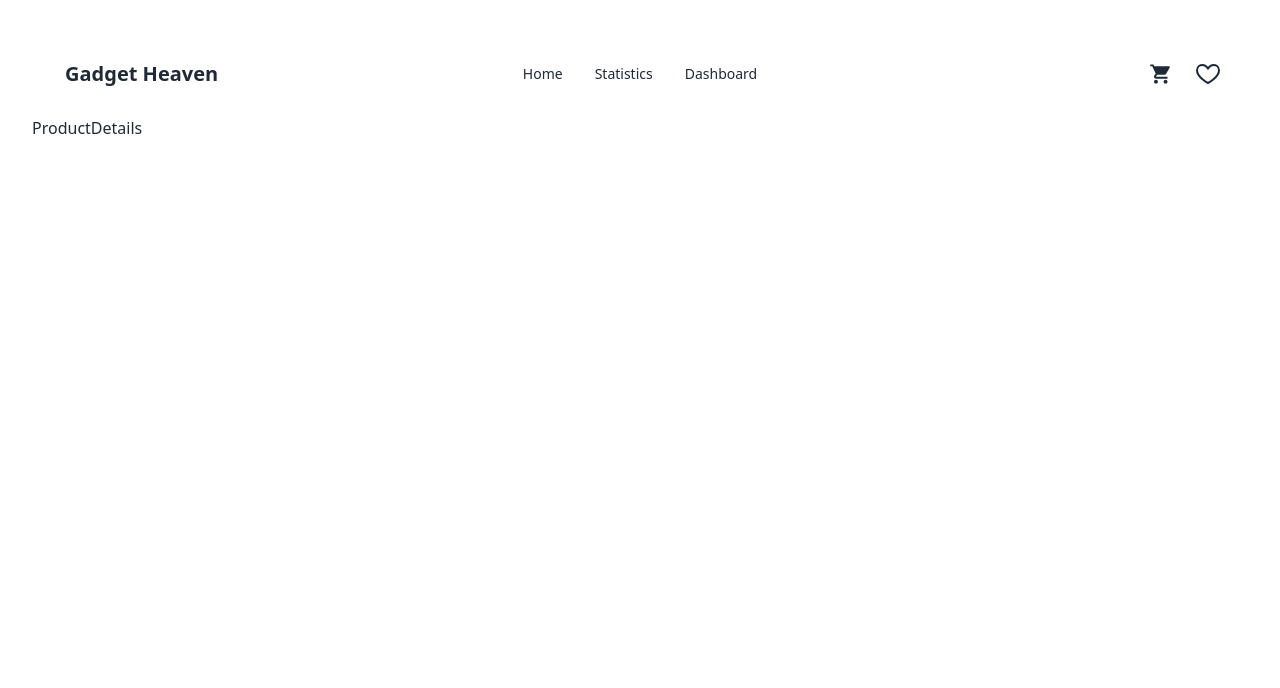
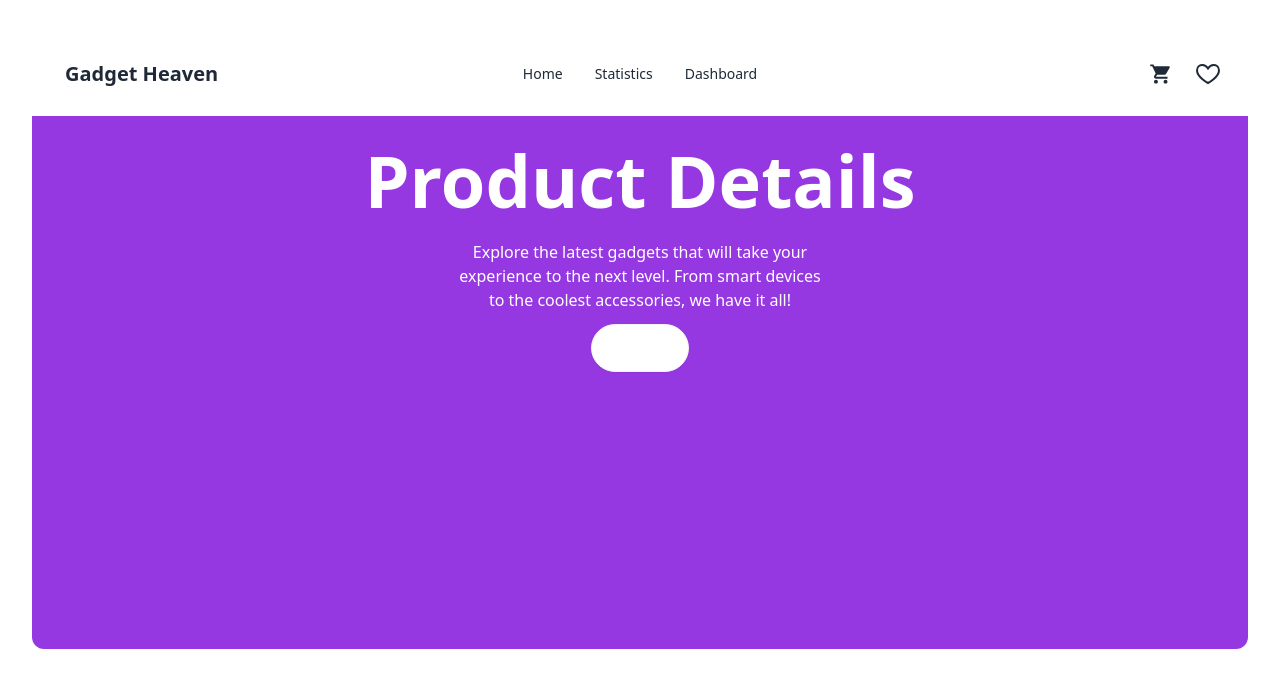
Before and after one commit to programming-hero-web-course-4/b10a8-gadget-heaven-ALNoman78, a React (Vite) app: page /product/1 in a window 1280 px wide. Shown: the top 688 px of the page. Built offline with nearby package versions, Linux system fonts and the light colour scheme.

Commit message:
dynamic text/ components added

```diff
--- a/src/components/Banner/Banner.jsx
+++ b/src/components/Banner/Banner.jsx
@@ -1,19 +1,32 @@
 import bannerImage from '../../assets/banner.jpg'
+import DynamicText from '../DynamicText/DynamicText'
 
 const Banner = () => {
     return (
-        <div className="hero">
-            <div className="hero-content text-center">
-                <div className="">
-                    <h1 className="text-7xl my-3 font-bold">Upgrade Your Tech Accessorize with Gadget Heaven Accessories</h1>
-                    <p className="py-6 md:w-2/4 mx-auto text-center">
-                        Explore the latest gadgets that will take your experience to the next level. From smart devices to the coolest accessories, we have it all!
-                    </p>
-                    <button className="btn bg-white text-purple-600 font-bold px-12 rounded-full">Shop Now</button>
-                    <div className='absolute w-[1154px]  bg-[rgba(255,255,255,0.34)] right-[23rem] rounded-[2.75rem] mx-auto -bottom-[7rem] mt-12'>
-                        <img className='w-full md:h-[600px] object-cover p-6 border-2 border-white rounded-[2.75rem]' src={bannerImage} alt="" />
-                    </div>
-                </div>
+        // <div className="hero">
+        //     <div className="hero-content text-center">
+        //         <div className="">
+        //             <h1 className="text-7xl my-3 font-bold">Upgrade Your Tech Accessorize with Gadget Heaven Accessories</h1>
+        //             <p className="py-6 md:w-2/4 mx-auto text-center">
+        //                 Explore the latest gadgets that will take your experience to the next level. From smart devices to the coolest accessories, we have it all!
+        //             </p>
+        //             <button className="btn bg-white text-purple-600 font-bold px-12 rounded-full">Shop Now</button>
+        //             <div className='absolute w-[1154px]  bg-[rgba(255,255,255,0.34)] right-[23rem] rounded-[2.75rem] mx-auto -bottom-[7rem] mt-12'>
+        //                 <img className='w-full md:h-[600px] object-cover p-6 border-2 border-white rounded-[2.75rem]' src={bannerImage} alt="" />
+        //             </div>
+        //         </div>
+        //     </div>
+        // </div>
+        <div>
+            <DynamicText
+                headingText={'Upgrade Your Tech Accessorize with Gadget Heaven Accessories'}
+                paraText={' Explore the latest gadgets that will take your experience to the next level. From smart devices to the coolest accessories, we have it all!'}
+                imageCard={bannerImage}
+                btn={'Shop Now'}
+            >
+            </DynamicText>
+            <div className='absolute w-[1154px]  bg-[rgba(255,255,255,0.34)] right-[23rem] rounded-[2.75rem] mx-auto -bottom-[7rem] mt-12'>
+                <img className='w-full md:h-[600px] object-cover p-6 border-2 border-white rounded-[2.75rem]' src={bannerImage} alt="" />
             </div>
         </div>
     )
--- /dev/null
+++ b/src/components/DynamicText/DynamicText.jsx
@@ -0,0 +1,24 @@
+import PropTypes from 'prop-types'
+
+const DynamicText = ({ headingText, paraText , btn = null }) => {
+    return (
+        <div className="hero bg-[#9538E2] rounded-b-xl px-56 pb-64 text-white">
+            <div className="hero-content text-center">
+                <div className="">
+                    <h1 className="text-7xl my-3 font-bold">{headingText}</h1>
+                    <p className="py-3 md:w-2/4 mx-auto text-center">
+                        {paraText}
+                    </p>
+                    <button className="btn bg-white text-purple-600 font-bold px-12 rounded-full">{btn}</button>
+                    <div className='absolute w-[1154px]  bg-[rgba(255,255,255,0.34)] right-[23rem] rounded-[2.75rem] mx-auto -bottom-[7rem] mt-12'>
+                        {/* <img className='w-full md:h-[600px] object-cover p-6 border-2 border-white rounded-[2.75rem]' src={imageCard} alt="" /> */}
+                    </div>
+                </div>
+            </div>
+        </div>
+    )
+}
+
+DynamicText.propTypes = {}
+
+export default DynamicText
--- a/src/components/Home/Home.jsx
+++ b/src/components/Home/Home.jsx
@@ -4,7 +4,7 @@ import Product from '../Products/Product'
 const Home = () => {
     return (
         <div>
-            <div className='bg-[#9538E2] rounded-b-xl px-56 pb-56 text-white'>
+            <div className=''>
                 <Banner></Banner>
             </div>
             <Product></Product>
--- a/src/components/ProductDetails/ProductDetails.jsx
+++ b/src/components/ProductDetails/ProductDetails.jsx
@@ -1,13 +1,19 @@
 import React from 'react'
 import PropTypes from 'prop-types'
 import { useLoaderData, useParams } from 'react-router-dom'
+import DynamicText from '../DynamicText/DynamicText'
 
 const ProductDetails = () => {
     const { product_id } = useParams()
     console.log(product_id);
     const allData = useLoaderData()
     return (
-        <div>ProductDetails</div>
+        <div>
+            <DynamicText
+            headingText={'Product Details'}
+            paraText={'Explore the latest gadgets that will take your experience to the next level. From smart devices to the coolest accessories, we have it all!'}
+            ></DynamicText>
+        </div>
     )
 }
 
```
